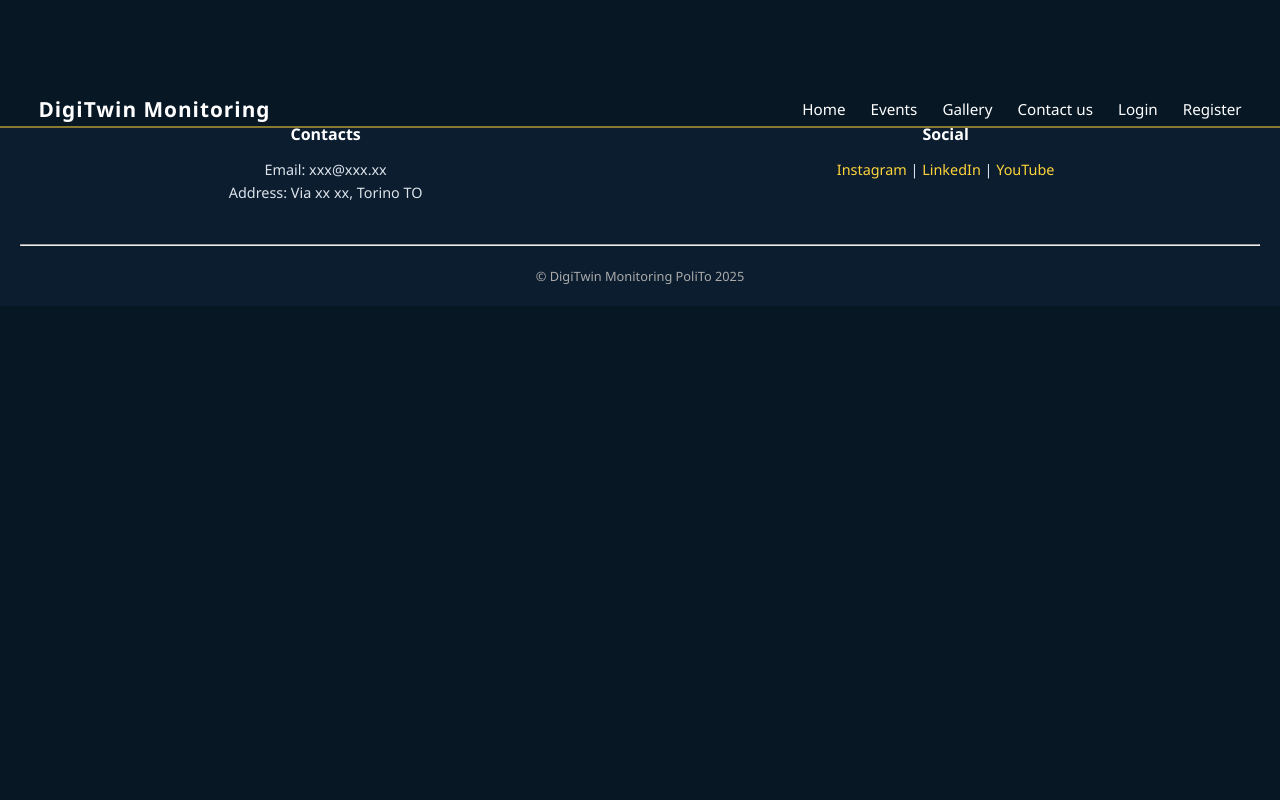
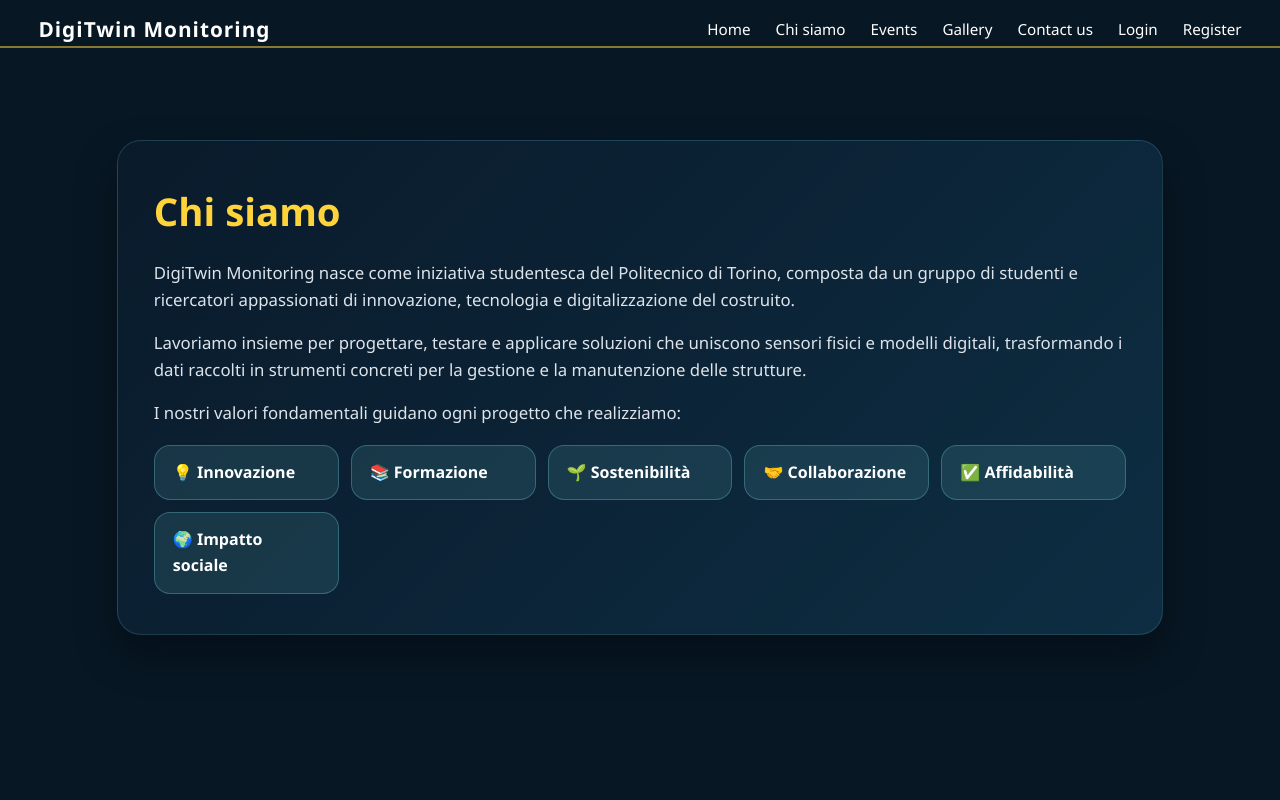
Before and after one commit to BlancatoAntonino/DigiTwin-LoginApp-Pubblica, a React (Vite) app in the folder login app/: page /chi-siamo in a window 1280 px wide. Shown: the top 800 px of the page. Built offline with nearby package versions, Linux system fonts and the light colour scheme.

Commit message:
feat: add dedicated events and gallery pages

```diff
--- a/login app/src/App.jsx
+++ b/login app/src/App.jsx
@@ -1,17 +1,90 @@
 // App.jsx - gestione routing per Login, ContactUs, ecc.
 
-import { BrowserRouter as Router, Routes, Route } from "react-router-dom";
+import { BrowserRouter as Router, Routes, Route, Link } from "react-router-dom";
 import ContactUs from "./components/ContactUs";
 import Header from "./components/Header";
 import Footer from "./components/Footer";
 import LoginPage from "./components/LoginForm";
 import RegisterForm from "./components/RegisterForm";
+import AboutPage, { ChiSiamoSection } from "./components/About";
+import EventsPage, { EventsSection } from "./components/Events";
+import GalleryPage, { GallerySection } from "./components/Gallery";
 import "./style1.css";
 
 const Home = () => (
-  <main style={{ padding: "100px 20px" }}>
-    <h1>Benvenuto nella Home Page!</h1>
-    <p>Questa è la pagina iniziale della tua app React con stile DigiTwin.</p>
+  <main className="home-container">
+    <section className="home-section hero-section" id="hero">
+      <h1 className="hero-title">
+        DigiTwin Monitoring
+        <span className="hero-highlight">Construction from Future</span>
+      </h1>
+      <p className="hero-subtitle">
+        Innovazione, sostenibilità e digitalizzazione al servizio del monitoraggio strutturale.
+      </p>
+      <p className="section-text">
+        DigiTwin Monitoring è un team multidisciplinare del Politecnico di Torino che integra tecnologie di
+        monitoraggio strutturale e modellazione digitale BIM per creare veri e propri gemelli digitali delle
+        strutture reali.
+      </p>
+      <p className="section-text">
+        L’obiettivo è migliorare la sicurezza, ottimizzare la gestione e ridurre i costi di manutenzione degli
+        edifici e delle infrastrutture, grazie all’utilizzo di sensori IoT, analisi dati e visualizzazioni in tempo
+        reale.
+      </p>
+      <div className="cta-buttons">
+        <a href="#chi-siamo" className="cta-button primary">
+          Scopri di più
+        </a>
+        <Link to="/register" className="cta-button secondary">
+          Unisciti a noi
+        </Link>
+      </div>
+    </section>
+
+    <ChiSiamoSection />
+
+    <section className="home-section" id="progetto-tecnico">
+      <h2 className="section-title">Progetto tecnico</h2>
+      <p className="section-text">
+        Il cuore del nostro lavoro è lo sviluppo di un’interfaccia digitale user-friendly in grado di rappresentare in
+        tempo reale lo stato di salute di una struttura.
+      </p>
+      <p className="section-text">
+        Grazie a una rete di sensori IoT, i dati raccolti (vibrazioni, deformazioni, temperatura, umidità, ecc.)
+        vengono integrati all’interno di un modello 3D BIM, che funge da “gemello digitale” della struttura reale.
+      </p>
+      <p className="section-text">Questo sistema permette di:</p>
+      <ul className="bullet-list">
+        <li>monitorare costantemente lo stato strutturale;</li>
+        <li>rilevare anomalie e variazioni significative;</li>
+        <li>migliorare la gestione e la sicurezza nel tempo.</li>
+      </ul>
+      <p className="section-text">
+        L’approccio DigiTwin coniuga ricerca e applicazione pratica, aprendo la strada alla manutenzione predittiva e
+        alla digitalizzazione intelligente dell’ambiente costruito.
+      </p>
+    </section>
+
+    <section className="home-section" id="applicazioni">
+      <h2 className="section-title">Applicazioni e casi studio</h2>
+      <p className="section-text">
+        Le soluzioni di DigiTwin Monitoring vengono sperimentate su edifici storici e infrastrutture moderne, in
+        collaborazione con enti e docenti del Politecnico.
+      </p>
+      <p className="section-text">Alcuni esempi di applicazione:</p>
+      <div className="highlight-card">
+        <h3>Ponte di Corso Luigi Einaudi</h3>
+        <p>
+          Implementazione di sensori IoT e digital twin per il monitoraggio dinamico. Questo progetto pilota
+          rappresenta un laboratorio reale dove sperimentare tecnologie innovative per la sicurezza e la
+          sostenibilità.
+        </p>
+      </div>
+    </section>
+
+    <EventsSection />
+
+    <GallerySection />
   </main>
 );
 
@@ -21,9 +94,12 @@
       <Header />
       <Routes>
         <Route path="/" element={<Home />} />
+        <Route path="/chi-siamo" element={<AboutPage />} />
+        <Route path="/events" element={<EventsPage />} />
+        <Route path="/gallery" element={<GalleryPage />} />
         <Route path="/login" element={<LoginPage />} />
         <Route path="/contact" element={<ContactUs />} />
-        <Route path="/register" element={<RegisterForm/>}/>
+        <Route path="/register" element={<RegisterForm />} />
       </Routes>
       <Footer />
     </Router>
--- /dev/null
+++ b/login app/src/components/About.jsx
@@ -0,0 +1,30 @@
+export const ChiSiamoSection = ({ sectionId = "chi-siamo" }) => (
+  <section className="home-section" id={sectionId}>
+    <h2 className="section-title">Chi siamo</h2>
+    <p className="section-text">
+      DigiTwin Monitoring nasce come iniziativa studentesca del Politecnico di Torino, composta da un gruppo di
+      studenti e ricercatori appassionati di innovazione, tecnologia e digitalizzazione del costruito.
+    </p>
+    <p className="section-text">
+      Lavoriamo insieme per progettare, testare e applicare soluzioni che uniscono sensori fisici e modelli digitali,
+      trasformando i dati raccolti in strumenti concreti per la gestione e la manutenzione delle strutture.
+    </p>
+    <p className="section-text">I nostri valori fondamentali guidano ogni progetto che realizziamo:</p>
+    <ul className="values-grid">
+      <li>💡 Innovazione</li>
+      <li>📚 Formazione</li>
+      <li>🌱 Sostenibilità</li>
+      <li>🤝 Collaborazione</li>
+      <li>✅ Affidabilità</li>
+      <li>🌍 Impatto sociale</li>
+    </ul>
+  </section>
+);
+
+const AboutPage = () => (
+  <main className="home-container">
+    <ChiSiamoSection sectionId="chi-siamo" />
+  </main>
+);
+
+export default AboutPage;
--- /dev/null
+++ b/login app/src/components/Events.jsx
@@ -0,0 +1,18 @@
+export const EventsSection = ({ sectionId = "eventi" }) => (
+  <section className="home-section" id={sectionId}>
+    <h2 className="section-title">Eventi e collaborazioni</h2>
+    <p className="section-text">
+      Partecipiamo regolarmente a conferenze, workshop e seminari legati al mondo del BIM, dell’ingegneria strutturale
+      e della digitalizzazione. Gli eventi sono occasioni di scambio e formazione, dove studenti, professionisti e
+      docenti possono confrontarsi e condividere esperienze.
+    </p>
+  </section>
+);
+
+export const EventsPage = () => (
+  <main className="home-container">
+    <EventsSection />
+  </main>
+);
+
+export default EventsPage;
--- /dev/null
+++ b/login app/src/components/Gallery.jsx
@@ -0,0 +1,21 @@
+export const GallerySection = ({ sectionId = "galleria" }) => (
+  <section className="home-section" id={sectionId}>
+    <h2 className="section-title">Galleria progetti</h2>
+    <p className="section-text">
+      Una raccolta delle attività, dei progetti e dei momenti che raccontano la crescita di DigiTwin Monitoring. Dalla
+      sperimentazione in laboratorio ai sopralluoghi in campo, la gallery mostra il nostro impegno nel trasformare la
+      teoria in pratica.
+    </p>
+    <p className="section-text subtle-text">
+      (Puoi inserire immagini reali dei progetti o del team, con brevi descrizioni.)
+    </p>
+  </section>
+);
+
+export const GalleryPage = () => (
+  <main className="home-container">
+    <GallerySection />
+  </main>
+);
+
+export default GalleryPage;
--- a/login app/src/components/Header.jsx
+++ b/login app/src/components/Header.jsx
@@ -9,6 +9,7 @@
       </div>
       <nav>
         <Link to="/">Home</Link>
+        <Link to="/chi-siamo">Chi siamo</Link>
         <Link to="/events">Events</Link>
         <Link to="/gallery">Gallery</Link>
         <Link to="/contact">Contact us</Link>
--- a/login app/src/style1.css
+++ b/login app/src/style1.css
@@ -2,6 +2,10 @@
   margin: 0;
   padding: 0;
   box-sizing: border-box;
+}
+
+html {
+  scroll-behavior: smooth;
 }
 
 body {
@@ -53,10 +57,183 @@
   }
 
 main {
+  background-color: #071724;
+}
+
+.home-container {
+  display: flex;
+  flex-direction: column;
+  gap: 80px;
+  padding: 140px 6% 120px 6%;
+  margin: 0 auto;
+  max-width: 1200px;
+}
+
+.home-section {
+  background: linear-gradient(135deg, rgba(10, 27, 43, 0.95), rgba(15, 48, 70, 0.9));
+  border: 1px solid rgba(104, 196, 207, 0.2);
+  border-radius: 24px;
+  padding: 40px 36px;
+  box-shadow: 0 20px 40px rgba(0, 0, 0, 0.35);
+}
+
+.hero-section {
+  position: relative;
+  overflow: hidden;
+  padding: 60px 36px 80px;
+}
+
+.hero-section::after {
+  content: "";
+  position: absolute;
+  inset: 0;
+  background: radial-gradient(circle at top right, rgba(255, 212, 59, 0.25), transparent 55%),
+    radial-gradient(circle at bottom left, rgba(40, 150, 170, 0.2), transparent 60%);
+  z-index: 0;
+}
+
+.hero-section > * {
+  position: relative;
+  z-index: 1;
+}
+
+.hero-title {
+  font-size: clamp(2.5rem, 5vw, 4rem);
+  font-weight: 700;
+  letter-spacing: 1px;
+  margin-bottom: 20px;
+  line-height: 1.1;
+}
+
+.hero-highlight {
+  display: block;
+  font-size: clamp(1.5rem, 3.2vw, 2.4rem);
+  color: #68c4cf;
+  margin-top: 10px;
+}
+
+.hero-subtitle {
+  font-size: clamp(1.1rem, 2.2vw, 1.4rem);
+  color: #ffd43b;
+  font-weight: 500;
+  margin-bottom: 20px;
+}
+
+.section-title {
+  font-size: clamp(1.9rem, 3vw, 2.4rem);
+  margin-bottom: 18px;
+  color: #ffd43b;
+}
+
+.section-text {
+  font-size: 1.05rem;
+  color: #dde3ea;
+  margin-bottom: 16px;
+}
+
+.cta-buttons {
+  display: flex;
+  flex-wrap: wrap;
+  gap: 16px;
+  margin-top: 30px;
+}
+
+.cta-button {
+  display: inline-flex;
+  align-items: center;
+  justify-content: center;
+  padding: 12px 26px;
+  border-radius: 999px;
+  font-weight: 600;
+  text-decoration: none;
+  transition: transform 0.2s ease, box-shadow 0.2s ease;
+  border: 2px solid transparent;
+}
+
+.cta-button.primary {
+  background: #ffd43b;
+  color: #071724;
+  box-shadow: 0 12px 24px rgba(255, 212, 59, 0.3);
+}
+
+.cta-button.secondary {
+  background: transparent;
+  border-color: #68c4cf;
+  color: #68c4cf;
+}
+
+.cta-button:hover {
+  transform: translateY(-2px);
+  box-shadow: 0 16px 26px rgba(0, 0, 0, 0.35);
+}
+
+.values-grid {
+  list-style: none;
   display: grid;
-    background-color: #071724;
-    padding: 3% 2% 0% 2%;
-    margin: 0%  2% 0% 2%;
+  grid-template-columns: repeat(auto-fit, minmax(180px, 1fr));
+  gap: 12px;
+  margin-top: 18px;
+}
+
+.values-grid li {
+  background-color: rgba(104, 196, 207, 0.14);
+  border: 1px solid rgba(104, 196, 207, 0.35);
+  padding: 14px 18px;
+  border-radius: 16px;
+  font-weight: 600;
+  display: flex;
+  align-items: center;
+  gap: 10px;
+}
+
+.bullet-list {
+  margin: 0 0 16px 18px;
+  color: #dde3ea;
+  line-height: 1.7;
+}
+
+.bullet-list li {
+  margin-bottom: 8px;
+}
+
+.highlight-card {
+  margin-top: 24px;
+  padding: 24px;
+  border-radius: 18px;
+  background: rgba(15, 48, 70, 0.85);
+  border: 1px solid rgba(104, 196, 207, 0.25);
+}
+
+.highlight-card h3 {
+  font-size: 1.4rem;
+  margin-bottom: 12px;
+  color: #68c4cf;
+}
+
+.subtle-text {
+  font-size: 0.95rem;
+  color: rgba(221, 227, 234, 0.7);
+  font-style: italic;
+}
+
+@media (max-width: 768px) {
+  .home-container {
+    padding: 120px 24px 100px 24px;
+    gap: 60px;
+  }
+
+  .home-section {
+    padding: 32px 24px;
+  }
+
+  .cta-buttons {
+    width: 100%;
+  }
+
+  .cta-button {
+    flex: 1 1 180px;
+    text-align: center;
+  }
 }
   .intro{
     max-width: 40%;
```
Lines whose indentation alone changed are shown as unchanged.
